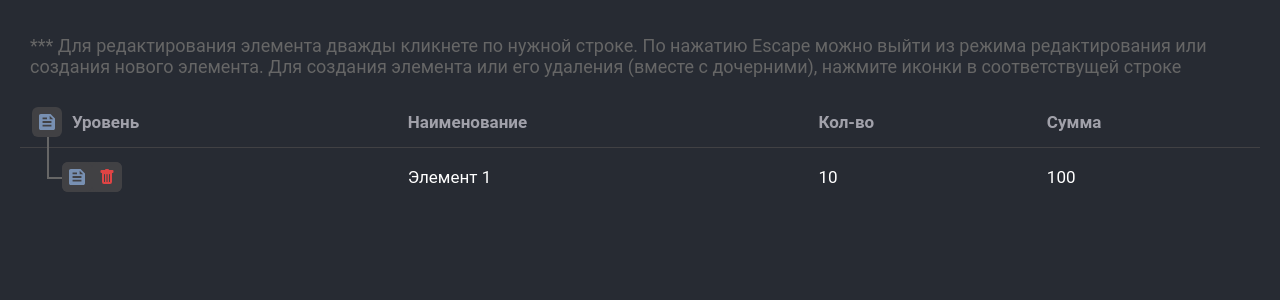
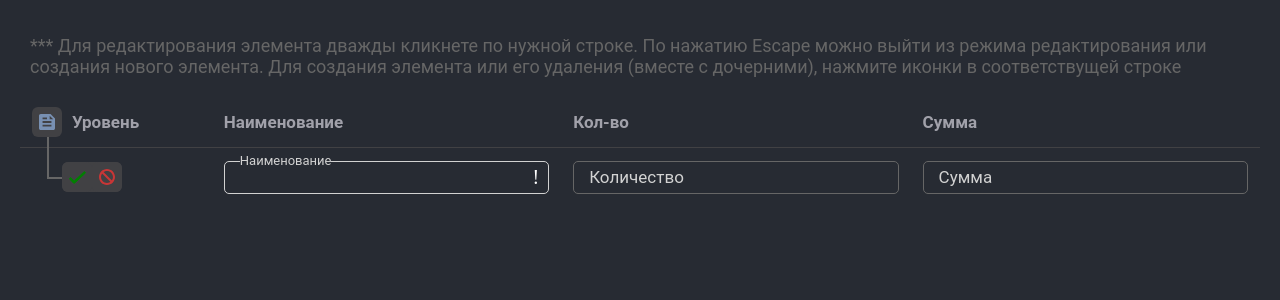
Before and after one commit to SvyatoslavAiron/MyProJect-5, a React (Vite) app: page / in a window 1280 px wide. Both pictures are taken after a click on the button "Создать корневой элемент". Shown: the top 300 px of the page. Built offline with nearby package versions, Linux system fonts and the light colour scheme.

Commit message:
update Global

```diff
--- a/src/App.jsx
+++ b/src/App.jsx
@@ -1,8 +1,11 @@
+import { useState } from "react";
 import styles from "./App.module.scss";
 import Tbody from "./components/Tbody";
 import Thead from "./components/Thead";
 
 export default function App() {
+  const [add, setAdd] = useState(false);
+
   return (
     <div className="wrapper">
       <div className="container">
@@ -13,8 +16,8 @@ export default function App() {
           дочерними), нажмите иконки в соответствущей строке
         </div>
         <table className={styles.list}>
-          <Thead />
-          <Tbody />
+          <Thead setAdd={setAdd} />
+          <Tbody add={add} setAdd={setAdd} />
         </table>
       </div>
     </div>
--- a/src/components/Input.jsx
+++ b/src/components/Input.jsx
@@ -1,23 +1,10 @@
 import { forwardRef, useEffect, useState } from "react";
 
 const Input = forwardRef(function Input(
-  { errorMessage, placeholder, name, number, autoFocus },
+  { errorMessage, placeholder, name, autoFocus, formState, setFormState, onChange, number },
   ref
 ) {
-  const [formState, setFormState] = useState({
-    name: "",
-    count: 0,
-    sum: 0,
-  });
   const [error, setError] = useState(false);
-
-  useEffect(() => {
-    if (formState[name] === "") {
-      setError(true);
-    } else {
-      setError(false);
-    }
-  }, [formState]);
 
   function onChange(e) {
     const value = e.target.value;
@@ -30,6 +17,15 @@ const Input = forwardRef(function Input(
       setFormState((prev) => ({ ...prev, [name]: value }));
     }
   }
+
+  useEffect(() => {
+    if (formState[name] === "") {
+      setError(true);
+    } else {
+      setError(false);
+    }
+  }, [formState]);
+
   return (
     <label className="input_container">
       <input
--- a/src/components/Tbody.jsx
+++ b/src/components/Tbody.jsx
@@ -2,11 +2,17 @@ import { useEffect, useRef, useState } from "react";
 import Icon from "../components/layout/icon";
 import Input from "./Input";
 
-export default function Tbody() {
-  const [add, setAdd] = useState(false);
+export default function Tbody({ setAdd, add }) {
+  const [data, setData] = useState([]);
   const nameRef = useRef(null);
   const countRef = useRef(null);
   const sumRef = useRef(null);
+
+  const [formState, setFormState] = useState({
+    name: "",
+    count: 0,
+    sum: 0,
+  });
 
   const onFormSubmit = (e) => {
     e.preventDefault();
@@ -24,7 +30,15 @@ export default function Tbody() {
       return;
     }
 
+    setData((prev) => [
+      ...prev,
+      { name: formState.name, count: formState.count, sum: formState.sum },
+    ]);
+    console.log(data);
+
     console.log("Форма успешно отправлена");
+    setFormState({ name: "", count: 0, sum: 0 });
+    setAdd(false);
   };
 
   const handleKeyDown = (e) => {
@@ -32,7 +46,7 @@ export default function Tbody() {
       onFormSubmit(e);
     }
     if (e.key === "Escape" && add) {
-      setAdd(false);
+      addCancel();
     }
   };
 
@@ -44,31 +58,45 @@ export default function Tbody() {
     };
   }, [add]);
 
+  const deleteItem = (index) => {
+    setData((prev) => prev.filter((_, i) => i !== index));
+  };
+
+  function addCancel() {
+    setFormState({ name: "", count: 0, sum: 0 });
+    setAdd(false);
+  }
+
   return (
     <tbody>
-      <tr title="Двойной щелчок для изменения" role="button">
+      {data.map((item, index) => (
+        <tr key={index}>
           <td>
             <div>
               <div className="connect connect_vertical connect_horizontal"></div>
               <div className="wrapper-container">
                 <div className="button-wrapper">
                   <button
-                  onClick={() => setAdd((prev) => !prev)}
                     title="Создать дочерний элемент"
+                    onClick={() => setAdd(true)}
                   >
                     <Icon name="add" className="add-icon" />
                   </button>
-                <button title="Удалить элемент">
+                  <button
+                    title="Удалить элемент"
+                    onClick={() => deleteItem(index)}
+                  >
                     <Icon name="delete" className="delete-icon" />
                   </button>
                 </div>
               </div>
             </div>
           </td>
-        <td>Элемент 1</td>
-        <td>10</td>
-        <td>100</td>
+          <td>{item.name}</td>
+          <td>{item.count}</td>
+          <td>{item.sum}</td>
         </tr>
+      ))}
       {add && (
         <tr>
           <td>
@@ -79,7 +107,7 @@ export default function Tbody() {
                   <button form="form" type="submit" title="Подтвердить">
                     <Icon name="confirm" className="confirm-icon" />
                   </button>
-                  <button title="Отменить" onClick={() => setAdd(false)}>
+                  <button title="Отменить" onClick={addCancel}>
                     <Icon name="cancel" className="cancel-icon" />
                   </button>
                 </div>
@@ -92,6 +120,8 @@ export default function Tbody() {
               name="name"
               placeholder="Наименование"
               autoFocus
+              formState={formState}
+              setFormState={setFormState}
             />
           </td>
           <td>
@@ -100,10 +130,19 @@ export default function Tbody() {
               name="count"
               number
               placeholder="Количество"
+              formState={formState}
+              setFormState={setFormState}
             />
           </td>
           <td>
-            <Input ref={sumRef} name="sum" number placeholder="Сумма" />
+            <Input
+              ref={sumRef}
+              name="sum"
+              number
+              placeholder="Сумма"
+              formState={formState}
+              setFormState={setFormState}
+            />
             <form
               noValidate
               id="form"
--- a/src/components/Thead.jsx
+++ b/src/components/Thead.jsx
@@ -1,12 +1,15 @@
 import Icon from "../components/layout/icon";
 
-export default function Thead() {
+export default function Thead({ setAdd }) {
   return (
     <thead>
       <tr>
         <th>
           <div>
-            <button title="Создать корневой элемент">
+            <button
+              title="Создать корневой элемент"
+              onClick={() => setAdd(true)}
+            >
               <Icon name="add" className="add-icon" />
             </button>
             <span>Уровень</span>
--- a/src/index.scss
+++ b/src/index.scss
@@ -208,6 +208,7 @@ button {
       left: 16px;
       & + .input_error {
         color: #ffffff;
+        font-size: 20px;
       }
     }
   }
@@ -242,8 +243,8 @@ button {
     background-color: #272b33;
     font-weight: 400;
     color: #d2d2d2d8;
-    transition: all ease-in-out 0.3s;
-    font-size: 16px;
+    transition: all ease-in-out 0.3s, font-size 0.15s;
+    font-size: 18px;
     transform: translateY(-50%);
     top: 50%;
     right: 10px;
```
Lines whose indentation alone changed are shown as unchanged.
